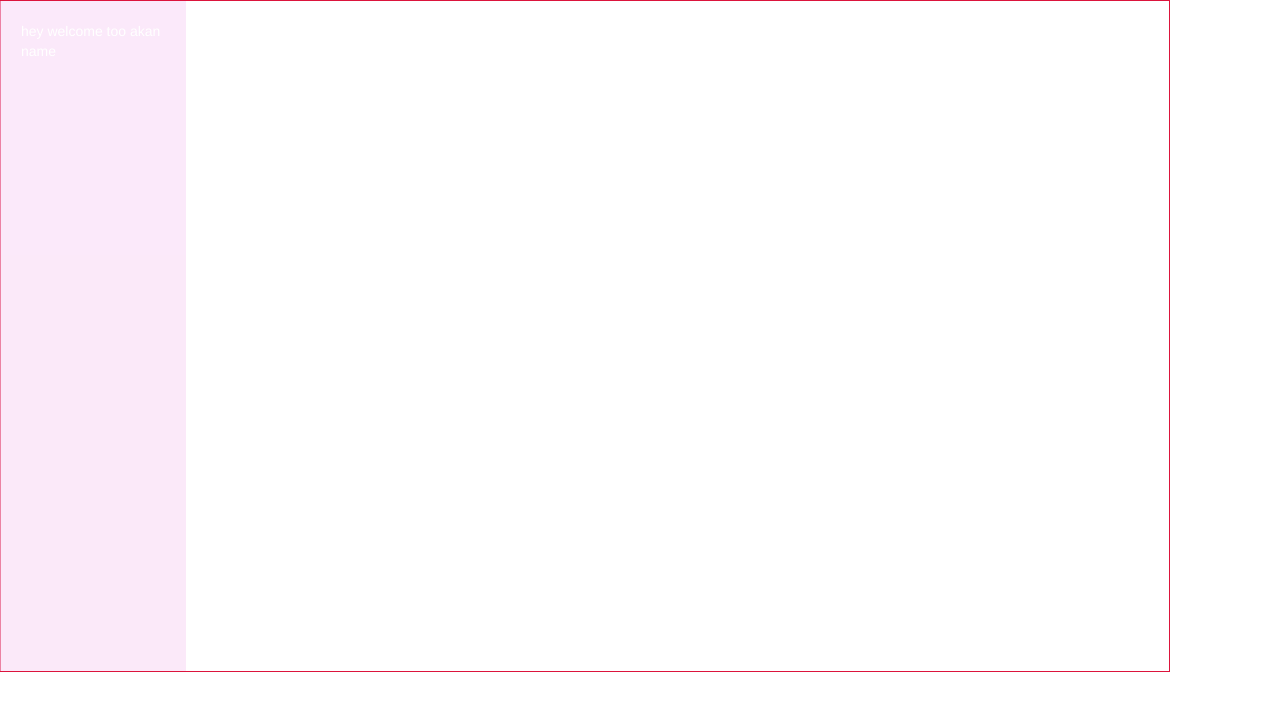
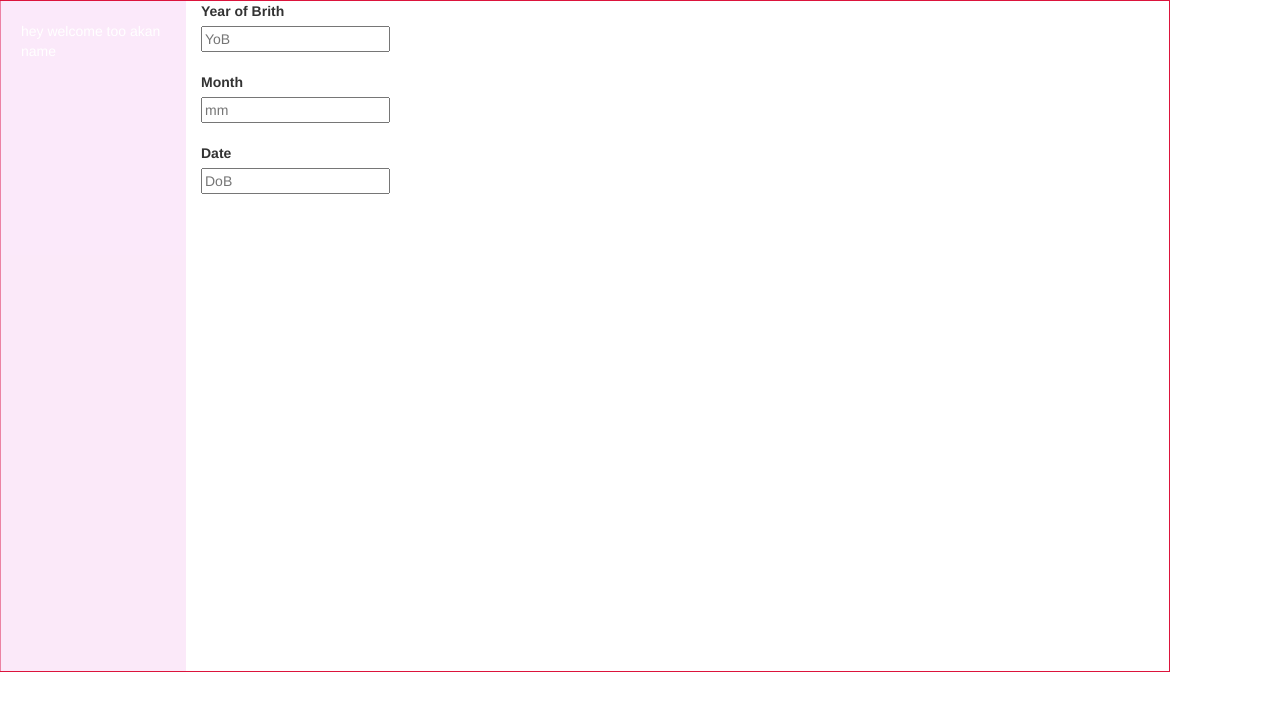
Before and after one commit to lorrainekamanda/project-2, a plain HTML site: page akena.html in a window 1280 px wide. Drawn offline with nearby package versions, Linux system fonts and the light colour scheme.

Commit message:
add birthday details

```diff
--- a/akena.html
+++ b/akena.html
@@ -24,6 +24,15 @@
         <div class="col-lg-6 col-md-6 col-xs-8 col2" onsubmit="return false">
 
 
+            <label> Year of Brith</label> <br>
+            <input type="text" placeholder="YoB" id = "year"><br><br>
+
+            <label> Month</label> <br>
+            <input type="text" placeholder="mm" id = "month"><br><br>
+
+            <label> Date</label> <br>
+            <input type="text" placeholder="DoB" id = "date"><br><br>
+
 
     </div>
 
```
